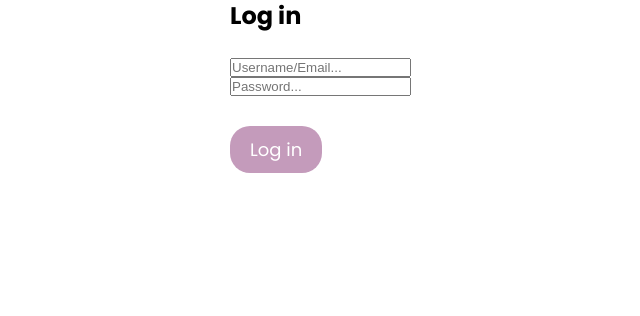
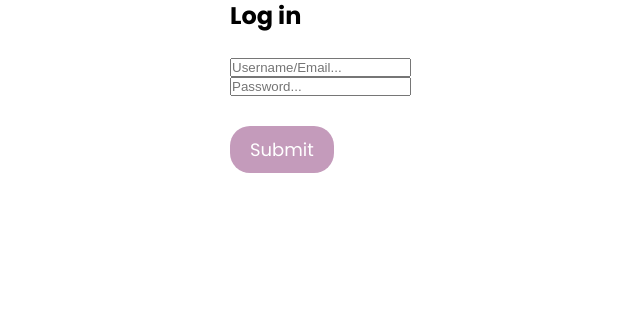
Before and after one commit to MrDweller/D0018E_small_e-commerce_site, a PHP site: page /login.php in a window 1280 px wide. Shown: the part 379-695 px from the top of the page, without its empty margins (346-986 px from the left). Run offline with PHP 8.4, Linux system fonts and the light colour scheme.

Commit message:
me stupid, login is now 'submit' aswell

```diff
--- a/login.php
+++ b/login.php
@@ -8,7 +8,7 @@
 			<form action="include/login.inc.php" method="post">
 				<input type="text" name="uid" placeholder="Username/Email..."><br>
 				<input type="password" name="pwd" placeholder="Password..."><br>
-				<button class="btn" type="submit" name="submit"> Log in </button>
+				<button class="btn" type="submit" name="submit"> Submit </button>
 			</form>
 			<?php
                     if(isset($_GET["error"]))
```
